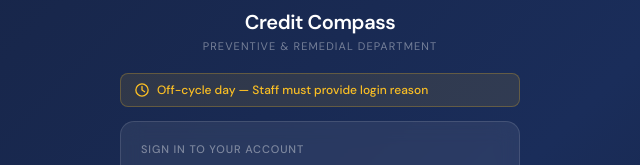
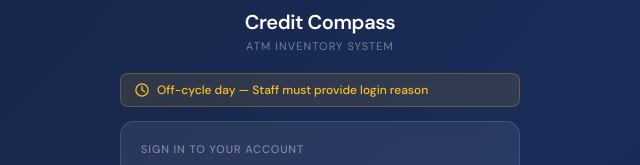
Before and after one commit to collide11/collide11-Credit_Compass_ATM_Inventory.github.io, a plain HTML site: page index.html in a window 1280 px wide. Shown: the part 236-401 px from the top of the page, 320-960 px from the left. Drawn offline with nearby package versions, Linux system fonts and the light colour scheme.

Commit message:
Update title and subtitles in index.html

```diff
--- a/index.html
+++ b/index.html
@@ -3,7 +3,7 @@
 <head>
   <meta charset="UTF-8"/>
   <meta name="viewport" content="width=device-width, initial-scale=1.0"/>
-  <title>Credit Compass — P&R Dept</title>
+  <title>Credit Compass</title>
   <link rel="preconnect" href="https://fonts.googleapis.com">
   <link href="https://fonts.googleapis.com/css2?family=DM+Sans:wght@400;500;600&display=swap" rel="stylesheet">
   <link rel="stylesheet" href="css/style.css"/>
@@ -11,7 +11,7 @@
   <script src="https://cdnjs.cloudflare.com/ajax/libs/jspdf-autotable/3.5.31/jspdf.plugin.autotable.min.js"></script>
   <script src="https://cdnjs.cloudflare.com/ajax/libs/xlsx/0.18.5/xlsx.full.min.js"></script>
 </head>
-<body onkeydown="if(event.key==='Enter'&&event.target.tagName==='INPUT'&&!event.target.closest('form')){event.preventDefault();}">
+<body onkeydown="if(event.key==='Enter'&&event.target.tagName==='INPUT'&&!event.target.closest('form')&&!event.target.classList.contains('search')){event.preventDefault();}">
 
 <div id="login-screen" class="login-screen">
   <div class="login-bg1"></div><div class="login-bg2"></div>
@@ -21,7 +21,7 @@
         <svg width="28" height="28" viewBox="0 0 24 24" fill="none" stroke="#fff" stroke-width="1.5" stroke-linecap="round" stroke-linejoin="round"><circle cx="12" cy="12" r="10"/><polygon points="16.24,7.76 14.12,14.12 7.76,16.24 9.88,9.88" fill="#fff" stroke="none"/><circle cx="12" cy="12" r="1.5" fill="#2563eb" stroke="none"/></svg>
       </div>
       <div class="login-title">Credit Compass</div>
-      <div class="login-sub">Preventive &amp; Remedial Department</div>
+      <div class="login-sub">ATM Inventory System</div>
     </div>
     <div class="cycle-badge" id="cycle-badge"></div>
     <div class="login-card">
@@ -70,7 +70,7 @@
         <svg width="16" height="16" viewBox="0 0 24 24" fill="none" stroke="#fff" stroke-width="1.5" stroke-linecap="round" stroke-linejoin="round"><circle cx="12" cy="12" r="10"/><polygon points="16.24,7.76 14.12,14.12 7.76,16.24 9.88,9.88" fill="#fff" stroke="none"/><circle cx="12" cy="12" r="1.5" fill="#1a56db" stroke="none"/></svg>
       </div>
       <div class="sb-title">Credit Compass</div>
-      <div class="sb-sub">Preventive &amp; Remedial</div>
+      <div class="sb-sub">ATM Inventory System</div>
     </div>
     <nav id="sb-nav"></nav>
     <div class="sb-foot">v1.0.0 &middot; Internal Use Only</div>
```
